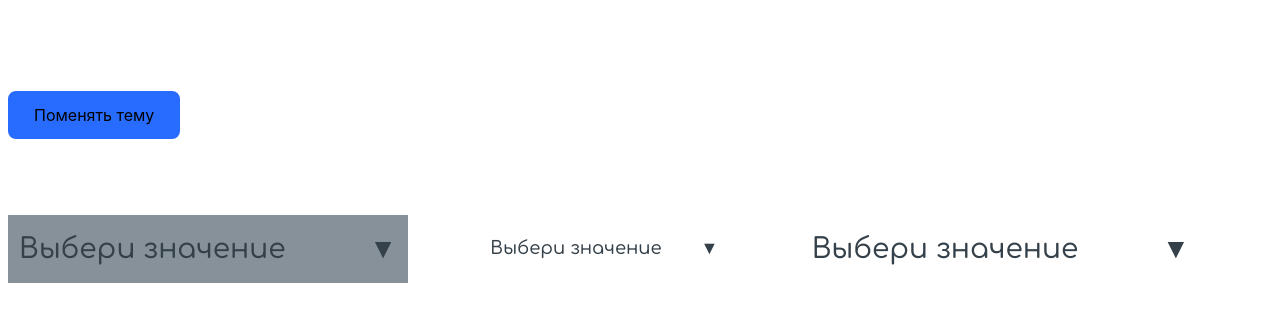
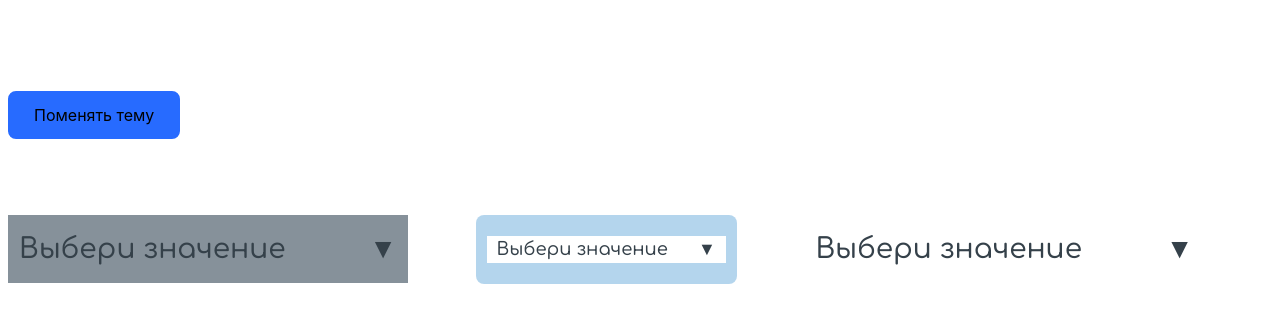
Before and after one commit to Aldiyar-B/React-select-component, a React (Vite) app: page / in a window 1280 px wide. Shown: the top 322 px of the page. Built offline with nearby package versions, Linux system fonts and the light colour scheme.

Commit message:
Modal is done ✔

```diff
--- a/src/App.tsx
+++ b/src/App.tsx
@@ -37,7 +37,7 @@ export function App() {
             size="small"
             multiSelect={true}
             filter={true}
-            modal={true}
+            isModal={true}
           />
         </div>
         <div className="large">
@@ -48,7 +48,7 @@ export function App() {
             size="large"
             multiSelect={false}
             filter={true}
-            modal={true}
+            isModal={false}
           />
         </div>
         <br />
--- a/src/assets/styles/_variables.scss
+++ b/src/assets/styles/_variables.scss
@@ -1,7 +1,7 @@
 //Цвета
 $white: #fff;
 $black: #000000;
-
+$light-gray: rgba(163, 203, 233, 0.807);
 //Белая тема
 :root {
   --font-color: #35414a;
--- a/src/components/CustomSelect/CustomSelect.module.scss
+++ b/src/components/CustomSelect/CustomSelect.module.scss
@@ -94,3 +94,25 @@
   color: $black;
   opacity: 0.8;
 }
+
+.modal {
+  z-index: 1000;
+  background-color: $light-gray;
+  border-radius: 8px;
+  width: 100%;
+  height: auto;
+  padding: 20px;
+  display: flex;
+  flex-direction: column;
+  justify-content: space-between;
+}
+
+.modal .selectInput {
+  cursor: pointer;
+  background-color: $white;
+}
+.modal .dropdown {
+  margin-top: -20px; /*  Сдвигаем к низу */
+
+  width: 93%;
+}
--- a/src/components/CustomSelect/CustomSelect.tsx
+++ b/src/components/CustomSelect/CustomSelect.tsx
@@ -12,6 +12,7 @@ interface CustomSelectProps {
   disabled?: boolean;
   size?: "small" | "large";
   multiSelect: boolean;
+  isModal?: boolean;
 }
 
 const CustomSelect: React.FC<CustomSelectProps> = ({
@@ -20,6 +21,7 @@ const CustomSelect: React.FC<CustomSelectProps> = ({
   disabled = false,
   size = "small",
   multiSelect = false,
+  isModal = false,
 }) => {
   const [isOpen, setIsOpen] = useState(false);
   const [selectedOptions, setSelectedOptions] = useState<string[] | string>("");
@@ -58,7 +60,7 @@ const CustomSelect: React.FC<CustomSelectProps> = ({
     <div
       className={`${styles.customSelect} ${disabled ? styles.disabled : ""} ${
         styles[size]
-      } `}
+      } ${isModal ? styles.modal : ""} `}
     >
       <div className={styles.selectInput} onClick={toggleDropdown}>
         {multiSelect ? (
```
